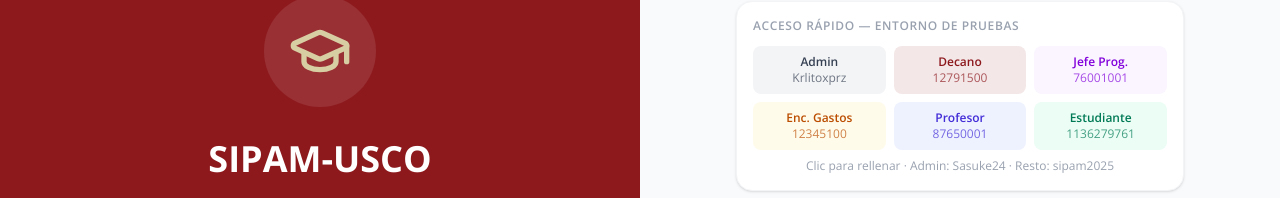
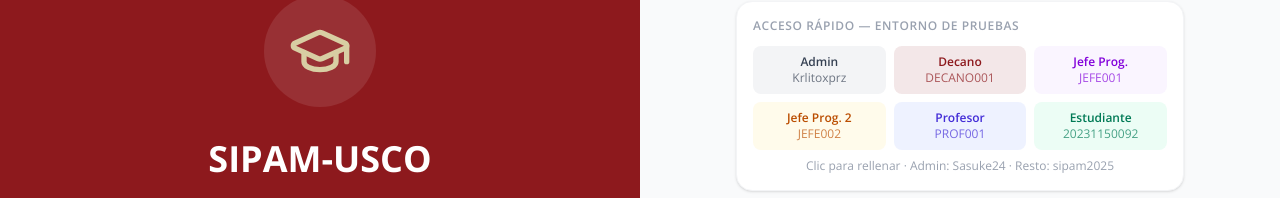
Before and after one commit to Krlitoxprz/SIPAM3.0, a React (Vite) app in the folder frontend/: page /login in a window 1280 px wide. Shown: the part 148-346 px from the top of the page. Built offline with nearby package versions, Linux system fonts and the light colour scheme; no server answers.

Commit message:
fix(login): botones de acceso rápido usan códigos reales del seed (Enc. Gastos eliminado)
Co-Authored-By: Carlos Ivan Perez Vera <krlitoxprz1@gmail.com>

```diff
--- a/frontend/src/pages/Login.tsx
+++ b/frontend/src/pages/Login.tsx
@@ -73,11 +73,11 @@ export function Login() {
               <div className="grid grid-cols-3 gap-2">
                 {[
                   { label: 'Admin',       codigo: 'Krlitoxprz', pw: 'Sasuke24',  color: 'bg-gray-100 text-gray-700 hover:bg-gray-200' },
-                  { label: 'Decano',      codigo: '12791500',   pw: 'sipam2025', color: 'bg-usco-vinotinto/10 text-usco-vinotinto hover:bg-usco-vinotinto/20' },
-                  { label: 'Jefe Prog.',  codigo: '76001001',   pw: 'sipam2025', color: 'bg-purple-50 text-purple-700 hover:bg-purple-100' },
-                  { label: 'Enc. Gastos',codigo: '12345100',   pw: 'sipam2025', color: 'bg-amber-50 text-amber-700 hover:bg-amber-100' },
-                  { label: 'Profesor',    codigo: '87650001',   pw: 'sipam2025', color: 'bg-indigo-50 text-indigo-700 hover:bg-indigo-100' },
-                  { label: 'Estudiante',  codigo: '1136279761', pw: 'sipam2025', color: 'bg-emerald-50 text-emerald-700 hover:bg-emerald-100' },
+                  { label: 'Decano',      codigo: 'DECANO001',  pw: 'sipam2025', color: 'bg-usco-vinotinto/10 text-usco-vinotinto hover:bg-usco-vinotinto/20' },
+                  { label: 'Jefe Prog.',  codigo: 'JEFE001',    pw: 'sipam2025', color: 'bg-purple-50 text-purple-700 hover:bg-purple-100' },
+                  { label: 'Jefe Prog. 2',codigo: 'JEFE002',    pw: 'sipam2025', color: 'bg-amber-50 text-amber-700 hover:bg-amber-100' },
+                  { label: 'Profesor',    codigo: 'PROF001',    pw: 'sipam2025', color: 'bg-indigo-50 text-indigo-700 hover:bg-indigo-100' },
+                  { label: 'Estudiante',  codigo: '20231150092',pw: 'sipam2025', color: 'bg-emerald-50 text-emerald-700 hover:bg-emerald-100' },
                 ].map(u => (
                   <button key={u.codigo} type="button"
                     onClick={() => { setCodigo(u.codigo); setPassword(u.pw); }}
```
